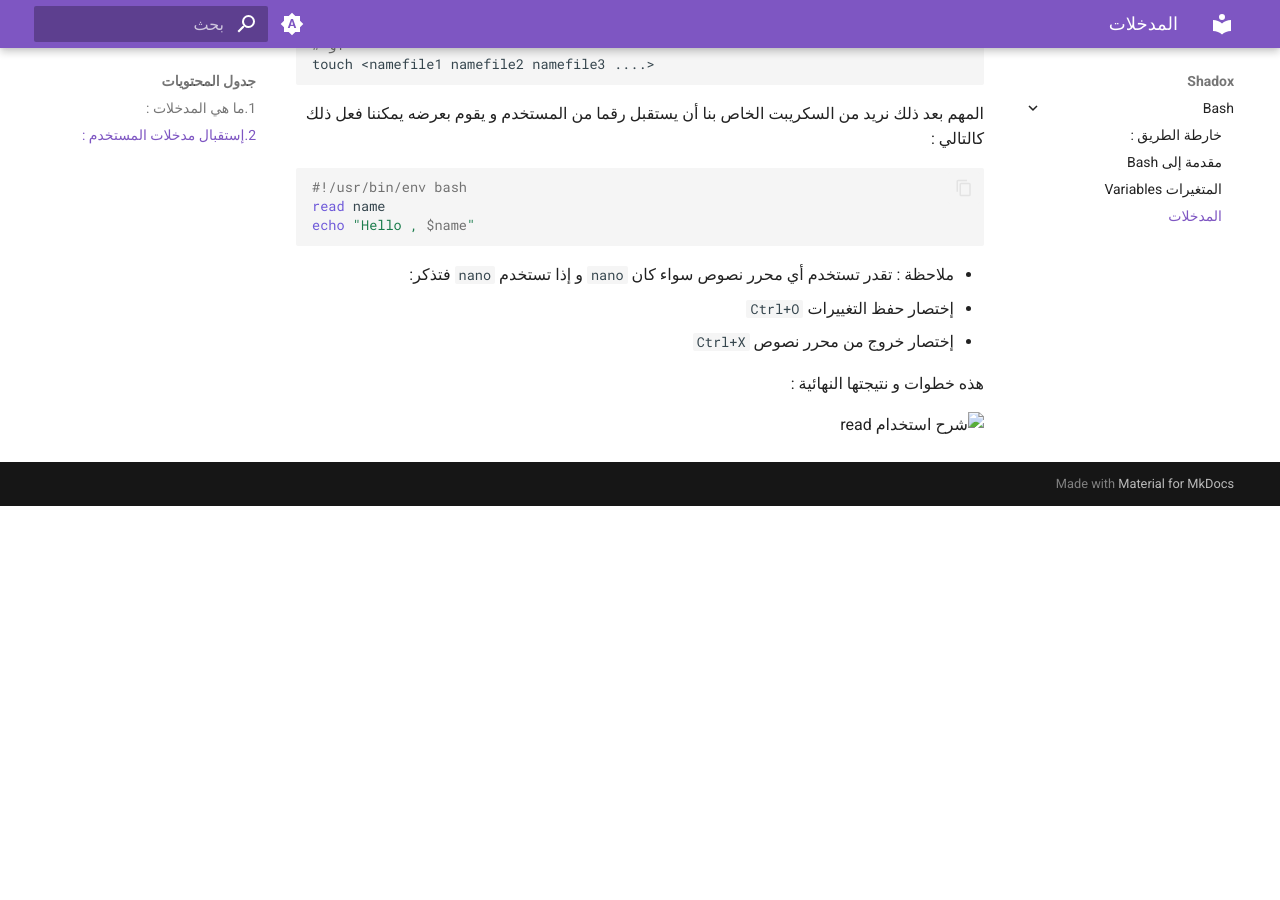
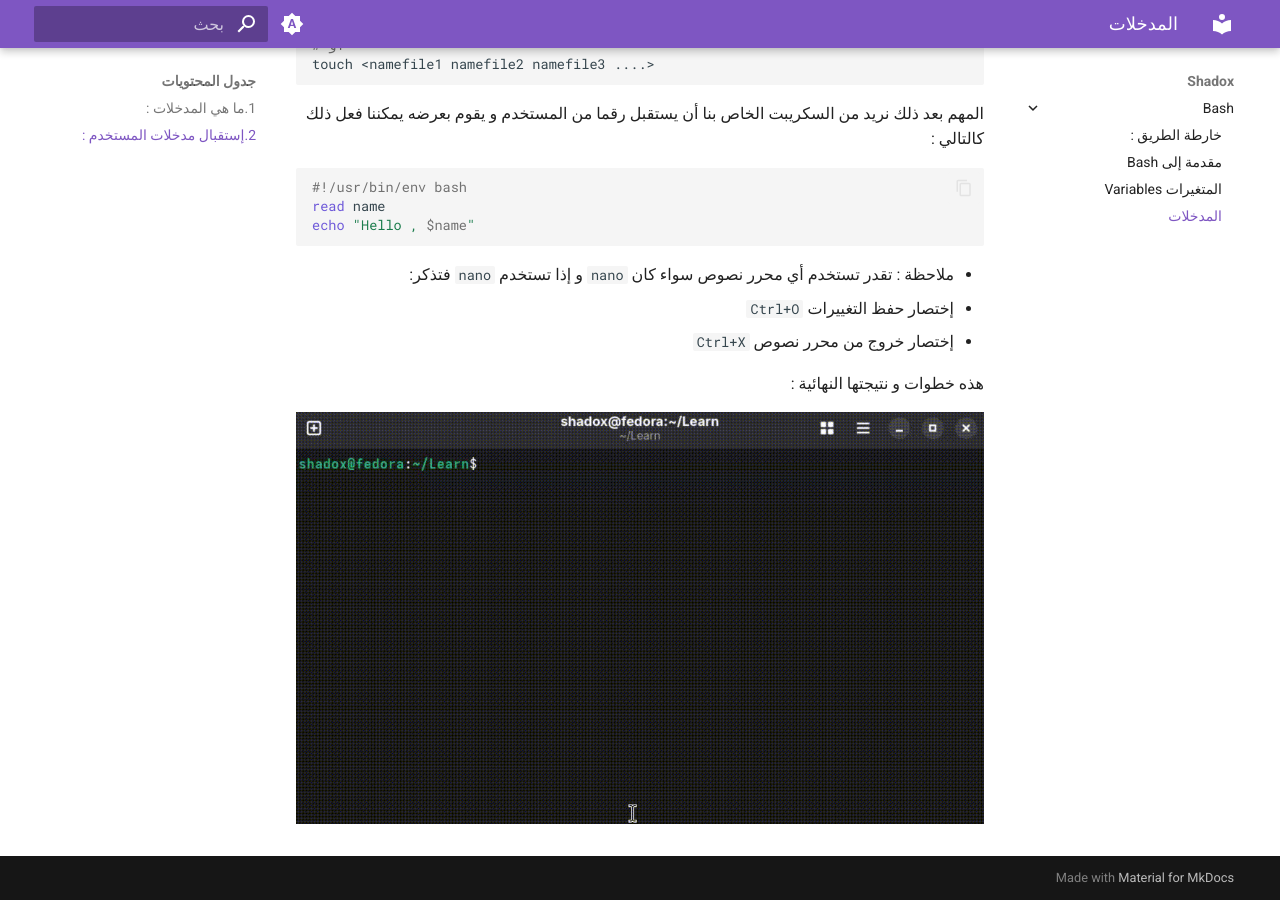
Before and after one commit to shadoxcore-oss/shadox.github.io, an MkDocs documentation site: the page built from docs/00-Bash/03-Bash-Input.md, in a window 1280 px wide and 900 px high, scrolled down 550 px. Built offline with MkDocs 1.6.1 and Material for MkDocs 9.7.7, drawn with Linux system fonts in a browser that asks for light colours; before the commit the page ends 1056 px from its top, so only the background shows below that.

Commit message:
test fix input1.git

```diff
--- a/docs/00-Bash/03-Bash-Input.md
+++ b/docs/00-Bash/03-Bash-Input.md
@@ -34,4 +34,4 @@ echo "Hello , $name"
 
 هذه خطوات و نتيجتها النهائية :
 
-![شرح استخدام read](Photo/input1.gif)
+![شرح استخدام read](../Photo/input1.gif)
```
